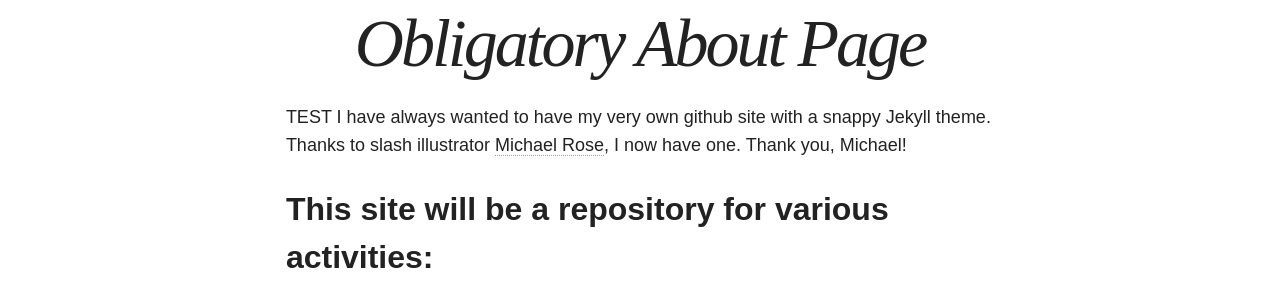
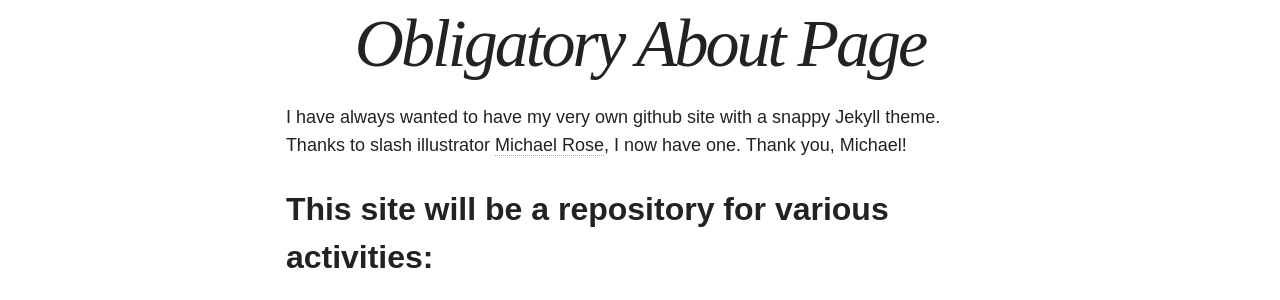
Before and after one commit to cboosalis/cboosalis.github.io, a Jekyll site: the page about/index.html, which Jekyll copies as it is, in a window 1280 px wide. Shown: the part 469-769 px from the top of the page. Built offline with Jekyll 4.4.1, drawn with Linux system fonts in a browser that asks for light colours; nearby versions of some CDN libraries.

Commit message:
DELETED TEST

```diff
--- a/about/index.html
+++ b/about/index.html
@@ -98,7 +98,7 @@
         <h1 class="entry-title">Obligatory About Page</h1>
       </header>
       <div class="entry-content">
-        <p>TEST I have always wanted to have my very own github site with a snappy Jekyll theme. Thanks to slash illustrator <a href="http://mademistakes.com">Michael Rose</a>, I now have one. Thank you, Michael!</p>
+        <p>I have always wanted to have my very own github site with a snappy Jekyll theme. Thanks to slash illustrator <a href="http://mademistakes.com">Michael Rose</a>, I now have one. Thank you, Michael!</p>
 
 <h2 id="this-site-will-be-a-repository-for-various-activities">This site will be a repository for various activities:</h2>
 
```
